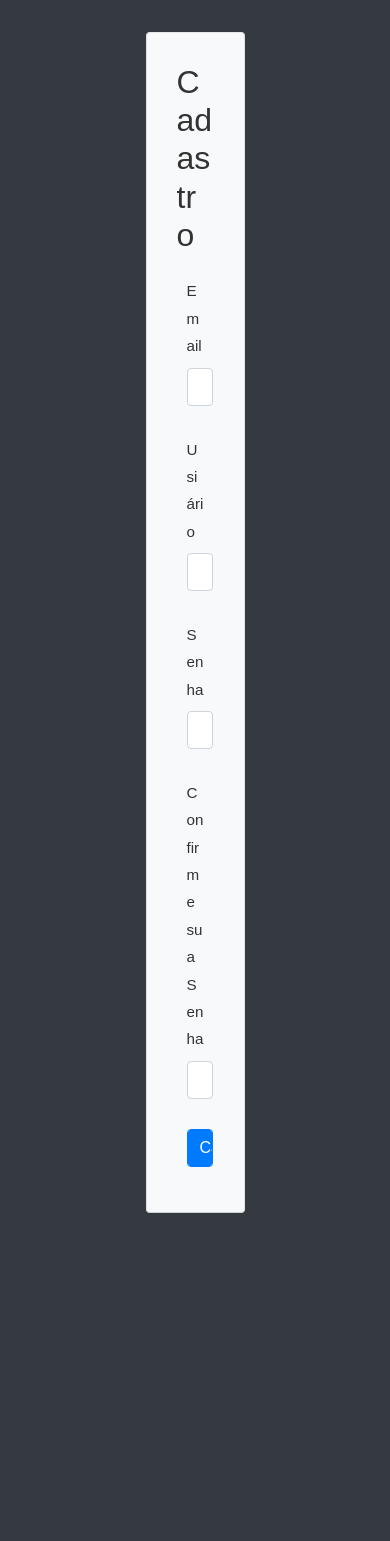
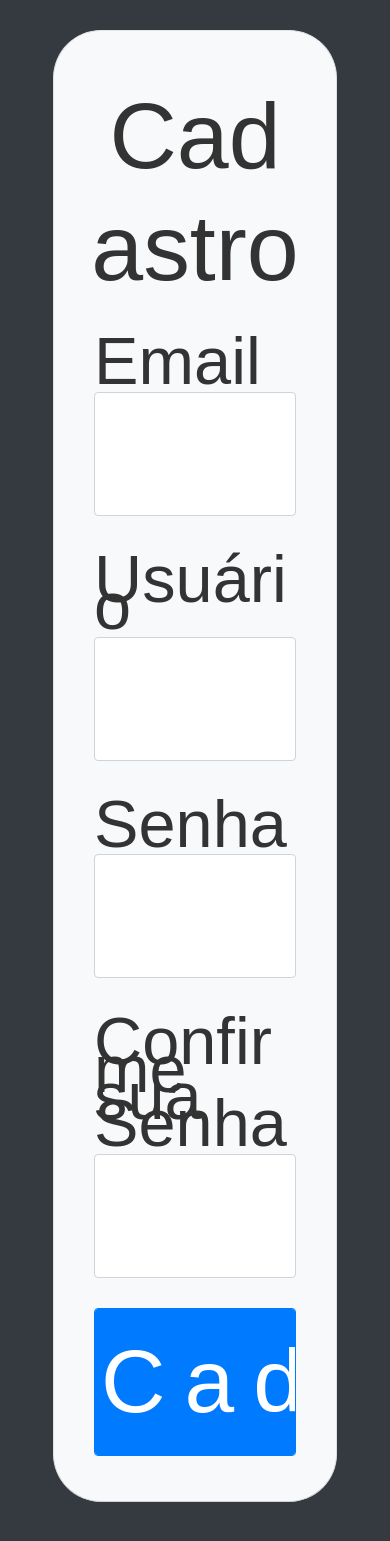
Before and after one commit to belec0/medirafacada, a PHP site: page /view/auth/cadastro-form.php in a window 390 px wide. Shown: the top 1541 px of the page. Run offline with PHP 8.4, Linux system fonts and the light colour scheme.

Commit message:
Página LOGIN e CADASTRO - responsividade
Deixei a página login E Cadastro responsível para mobile

```diff
--- a/view/auth/cadastro-form.php
+++ b/view/auth/cadastro-form.php
@@ -1,10 +1,10 @@
 <?php require_once("../layout/topTheme.php"); ?>
 
-    <div style="width:30%; margin-left: 35%; margin-top: 5%; ">
+    <div style="">
         <form action="cadastro-action.php" method="post" id="frmLogin" onSubmit="return validate();" >
             <div class="demo-table bg-light">
 
-                <h2>Cadastro</h2>
+                <h2 class="titulo-cadastro">Cadastro</h2>
                 <?php
                 if(isset($_SESSION["errorMessage"])) {
                 ?>
@@ -15,39 +15,39 @@
                 ?>
                 <div class="field-column">
                     <div>
-                        <label for="email">Email</label><span id="user_info" class="error-info"></span>
+                        <label for="email" class="nomes-cadastro">Email</label><span id="user_info" class="error-info erros-login"></span>
                     </div>
                     <div>
-                        <input name="user_email" id="user_email" type="text" class="form-control">
+                        <input name="user_email" id="user_email" type="text" class="form-control campos-cadastro">
                     </div>
                 </div>
                 <div class="field-column">
                     <div>
-                        <label for="username">Usiário</label><span id="user_info" class="error-info"></span>
+                        <label for="username" class="nomes-cadastro">Usuário</label><span id="user_info" class="error-info erros-login"></span>
                     </div>
                     <div>
-                        <input name="user_name" id="user_name" type="text" class="form-control">
+                        <input name="user_name" id="user_name" type="text" class="form-control campos-cadastro">
                     </div>
                 </div>
                 <div class="field-column">
                     <div>
-                        <label for="password">Senha</label><span id="password_info" class="error-info"></span>
+                        <label for="password" class="nomes-cadastro">Senha</label><span id="password_info" class="error-info erros-login"></span>
                     </div>
                     <div>
-                        <input name="password" id="password" type="password" class="form-control">
+                        <input name="password" id="password" type="password" class="form-control campos-cadastro">
                     </div>
                 </div>
                 <div class="field-column">
                     <div>
-                        <label for="password_confirm">Confirme sua Senha</label><span id="password_confirm" class="error-info"></span>
+                        <label for="password_confirm" class="nomes-cadastro">Confirme sua Senha</label><span id="password_confirm" class="error-info"></span>
                     </div>
                     <div>
-                        <input name="password_confirm" id="password_confirm" type="password" class="form-control">
+                        <input name="password_confirm" id="password_confirm" type="password" class="form-control campos-cadastro">
                     </div>
                 </div>
                 <div class=field-column>
                     <div>
-                        <input type="submit"  value="Cadastrar" class="form-control btn btn-primary"></span>
+                        <input type="submit"  value="Cadastrar" class="form-control btn btn-primary botao-login"></span>
                     </div>
                 </div>
             </div>
--- a/view/css/style.css
+++ b/view/css/style.css
@@ -303,8 +303,64 @@ input:checked + .slider:before {
 }
 /* Estilização Página de login - MOBILE 400p x 700p */
 
-@media(max-width: 1000px) {
+@media(max-width: 980px) {
   .demo-table {
-    width: 100%;
+    width: 86%;
+    height: 89%;
+    border-radius: 48px;
   }
+  .row {
+    display: block;
+  }
+  .form-head {
+    padding-top: 10%;
+    font-size: 7.8em;
+    margin: 14px;
+    padding-top: 14%;
+    padding-bottom: 7%;
+  }
+  .nomes-login {
+    font-size: 50pt;
+    padding: 16% 0px 4% 0px;
+  }
+  .campos-login {
+    padding: 11%;
+    font-size: 55pt;
+    padding-left: 5%;
+  }
+  .botao-login {
+    font-size: 67pt;
+    text-align-last: center;
+    margin: 0px;
+    padding: 6px;
+    letter-spacing: 19px;
+  }
+  .erros-login {
+    font-size: 35pt;
+    padding: 16% 0px 4% 0px;
+  }
+
+/* Estilização Página de CADASTRO - MOBILE 400p x 700p */
+
+.titulo-cadastro {
+  padding-top: 20px;
+  font-size: 70pt;
+  text-align: center;
 }
+.campos-cadastro {
+  padding: 0%;
+  font-size: 55pt;
+  padding-left: 5%;
+}
+.nomes-cadastro {
+  font-size: 50pt;
+  padding: 10% 0px 4% 0px;
+}
+.botao-login {
+  font-size: 67pt;
+  text-align-last: center;
+  margin: 0px;
+  padding: 6px;
+  letter-spacing: 19px;
+}
+}
```
Also changed, not shown: view/auth/login-form.php (+7 -7 lines).
